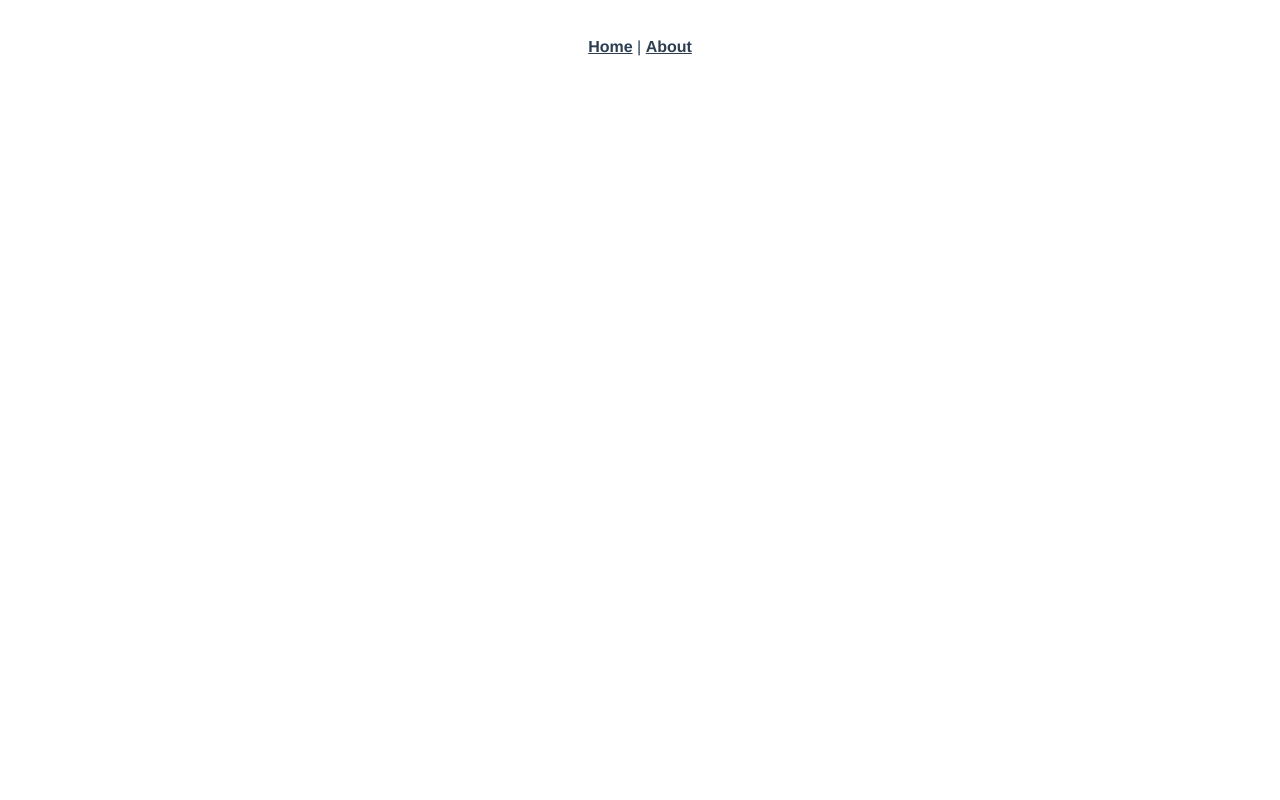
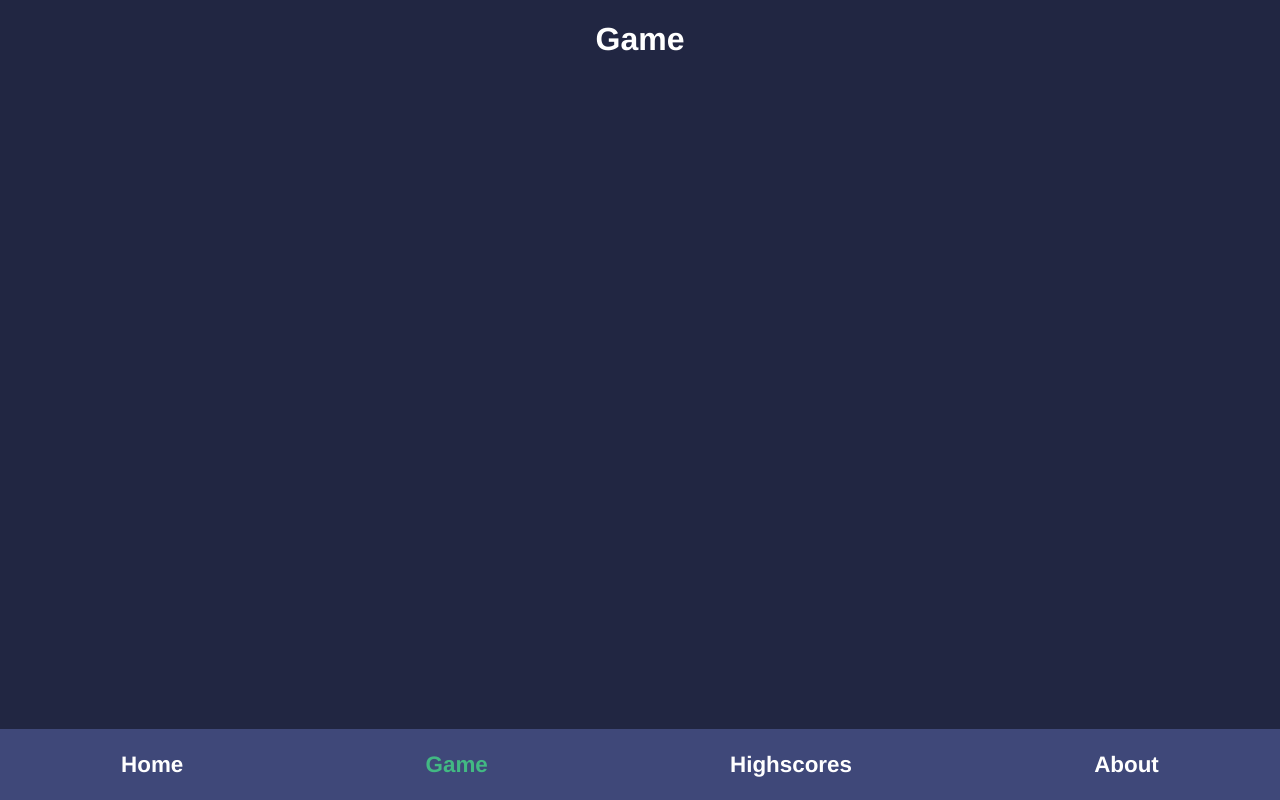
Before and after one commit to Rutabadev/Form, a Vue app: page /game in a window 1280 px wide. Built offline with nearby package versions, Linux system fonts and the light colour scheme.

Commit message:
added routes and empty views

```diff
--- a/src/App.vue
+++ b/src/App.vue
@@ -1,28 +1,48 @@
 <template>
   <div id="app">
-    <div id="nav">
-      <router-link to="/">Home</router-link> |
+    <router-view />
+    <nav>
+      <router-link to="/">Home</router-link>
+      <router-link to="/game">Game</router-link>
+      <router-link to="/highscores">Highscores</router-link>
       <router-link to="/about">About</router-link>
-    </div>
-    <router-view/>
+    </nav>
   </div>
 </template>
 
 <style lang="scss">
+body {
+  margin: 0;
+}
+
 #app {
-  font-family: 'Avenir', Helvetica, Arial, sans-serif;
+  font-family: "Avenir", Helvetica, Arial, sans-serif;
   -webkit-font-smoothing: antialiased;
   -moz-osx-font-smoothing: grayscale;
+  display: flex;
+  flex-direction: column;
+  justify-content: space-between;
   text-align: center;
-  color: #2c3e50;
+  min-height: 100vh;
+  color: white;
+  background-color: rgb(33, 38, 66);
 }
 
-#nav {
-  padding: 30px;
+nav {
+  display: flex;
+  justify-content: space-around;
+  background-color: rgb(63, 72, 121);
 
   a {
+    padding: 1em;
+    font-size: 1.4em;
     font-weight: bold;
-    color: #2c3e50;
+    color: white;
+    text-decoration: none;
+
+    &:hover {
+      text-decoration: underline;
+    }
 
     &.router-link-exact-active {
       color: #42b983;
--- a/src/router/index.ts
+++ b/src/router/index.ts
@@ -9,6 +9,16 @@ const routes = [
     path: '/',
     name: 'home',
     component: Home
+  },
+  {
+    path: '/game',
+    name: 'game',
+    component: () => import(/* webpackChunkName: "game" */ '../views/Game.vue')
+  },
+  {
+    path: '/highscores',
+    name: 'highscores',
+    component: () => import(/* webpackChunkName: "highscores" */ '../views/Highscores.vue')
   },
   {
     path: '/about',
--- /dev/null
+++ b/src/views/Game.vue
@@ -0,0 +1,5 @@
+<template>
+  <div class="game">
+    <h1>Game</h1>
+  </div>
+</template>
--- /dev/null
+++ b/src/views/Highscores.vue
@@ -0,0 +1,5 @@
+<template>
+  <div class="highscores">
+    <h1>Highscores</h1>
+  </div>
+</template>
--- a/src/views/Home.vue
+++ b/src/views/Home.vue
@@ -1,7 +1,7 @@
 <template>
   <div class="home">
     <img alt="Vue logo" src="../assets/logo.png">
-    <HelloWorld msg="Welcome to Your Vue.js App"/>
+    <HelloWorld msg="Welcome to Your Vue.js + TypeScript App"/>
   </div>
 </template>
 
```
Also changed, not shown: 1 other file (tests, documents, lock files or other folders).
